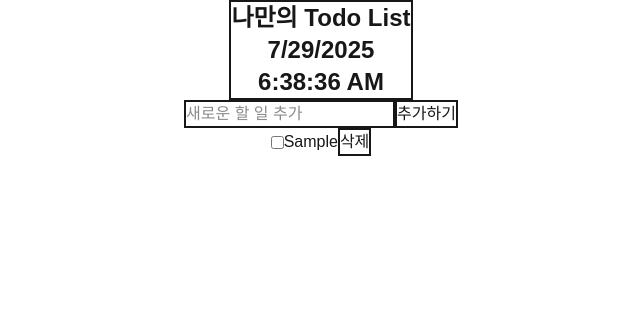
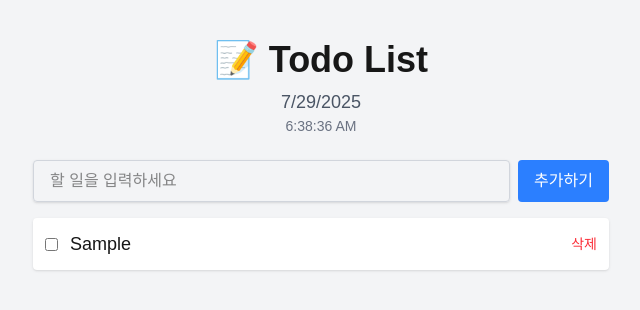
Before and after one commit to SeYoungYee/TodoList, a Next.js app: page / in a window 1280 px wide. Both pictures are taken after typing "Sample" into the empty fields and a click on the button "추가하기". Shown: the top 310 px of the page, without its empty margins (319-959 px from the left). Built offline with nearby package versions, Linux system fonts and the light colour scheme.

Commit message:
UI 디자인 완성

```diff
--- a/src/app/components/todo/Todo.tsx
+++ b/src/app/components/todo/Todo.tsx
@@ -1,5 +1,5 @@
 "use client"
-import { useState,useEffect } from "react";
+import { useState, useEffect } from "react";
 
 const Todo = () => {
     type TodoItem = {
@@ -20,18 +20,18 @@
 
     // 할 일 추가 함수
     const addTodo = () => {
-        if(todo.trim() === ""){
+        if (todo.trim() === "") {
             alert("할 일을 입력해주세요");
             return; // Input이 비어있으면 추가하지 않음
         }
-        setTodoList([...todoList, {text: todo, isDone: false}])
+        setTodoList([...todoList, { text: todo, isDone: false }])
         setTodo("");
     }
 
     // 할 일 삭제 함수
     const deleteTodo = (index: number) => {
         const confirm = window.confirm("정말 삭제하시겠습니까?");
-        if(confirm){
+        if (confirm) {
             setTodoList(todoList.filter((_, i) => i !== index))
         }
     }
@@ -43,38 +43,51 @@
         ));
     }
 
-    return(
-        <div className="flex flex-col items-center justify-center">
-            <header className="text-2xl font-bold border-2">나만의 Todo List
-                <div className="flex flex-col items-center justify-center">
-                    <h1>{now.toLocaleDateString()}</h1>
-                    <h1>{now.toLocaleTimeString()}</h1>
-                </div>
-            </header>
+    return (
+        <div className="flex flex-col items-center min-h-screen py-10 px-4 bg-gray-100">
+            <h1 className="text-4xl font-bold mb-2">📝 Todo List</h1>
+            <h2 className="text-lg text-gray-600">{now.toLocaleDateString()}</h2>
+            <h2 className="text-sm text-gray-500 mb-6">{now.toLocaleTimeString()}</h2>
 
-            <div className="flex ">
+            <div className="flex w-full max-w-xl mb-4 gap-2">
                 <input
                     type="text"
-            placeholder="새로운 할 일 추가"
-            className="border-2"
+                    placeholder="할 일을 입력하세요"
+                    className="flex-1 border border-gray-300 rounded px-4 py-2 shadow-sm focus:outline-blue-400"
+                    style={{ cursor: "pointer" }}
                     value={todo}
                     onChange={(e) => setTodo(e.target.value)}
                 />
-            <button className="border-2" onClick={addTodo}>추가하기</button>
+                <button
+                    className="bg-blue-500 text-white px-4 py-2 rounded hover:bg-blue-600"
+                    onClick={addTodo}
+                >
+                    추가하기
+                </button>
             </div>
 
-            <div>
+            <div className="w-full max-w-xl">
                 {todoList.map((todo, index) => (
-                    <div key={index} className={`flex items-center`}>
+                    <div
+                        key={index}
+                        className="flex justify-between items-center bg-white p-3 mb-2 rounded shadow"
+                    >
+                        <div className="flex items-center gap-3">
                             <input
                                 type="checkbox"
                                 checked={todo.isDone}
                                 onChange={() => toggleCheckbox(index)}
                             />
-                        <span className={todo.isDone ? 'line-through text-gray-500' : ''}>
+                            <span className={`text-lg ${todo.isDone ? 'line-through text-gray-400' : ''}`}>
                                 {todo.text}
                             </span>
-                        <button className="border-2" onClick={() => deleteTodo(index)}>삭제</button>
+                        </div>
+                        <button
+                            className="text-red-500 text-sm hover:underline"
+                            onClick={() => deleteTodo(index)}
+                        >
+                            삭제
+                        </button>
                     </div>
                 ))}
             </div>
```
Lines whose indentation alone changed are shown as unchanged.
